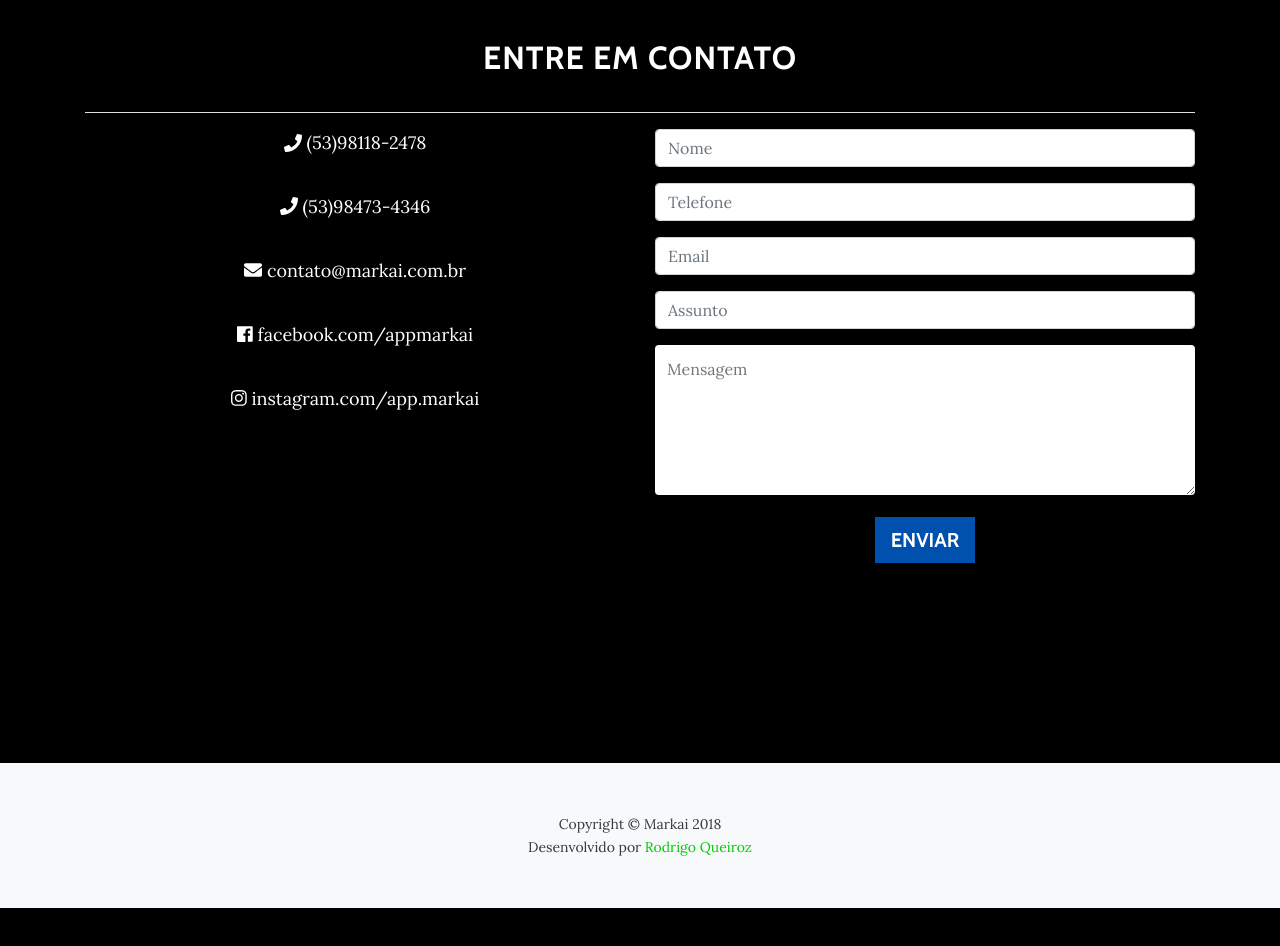
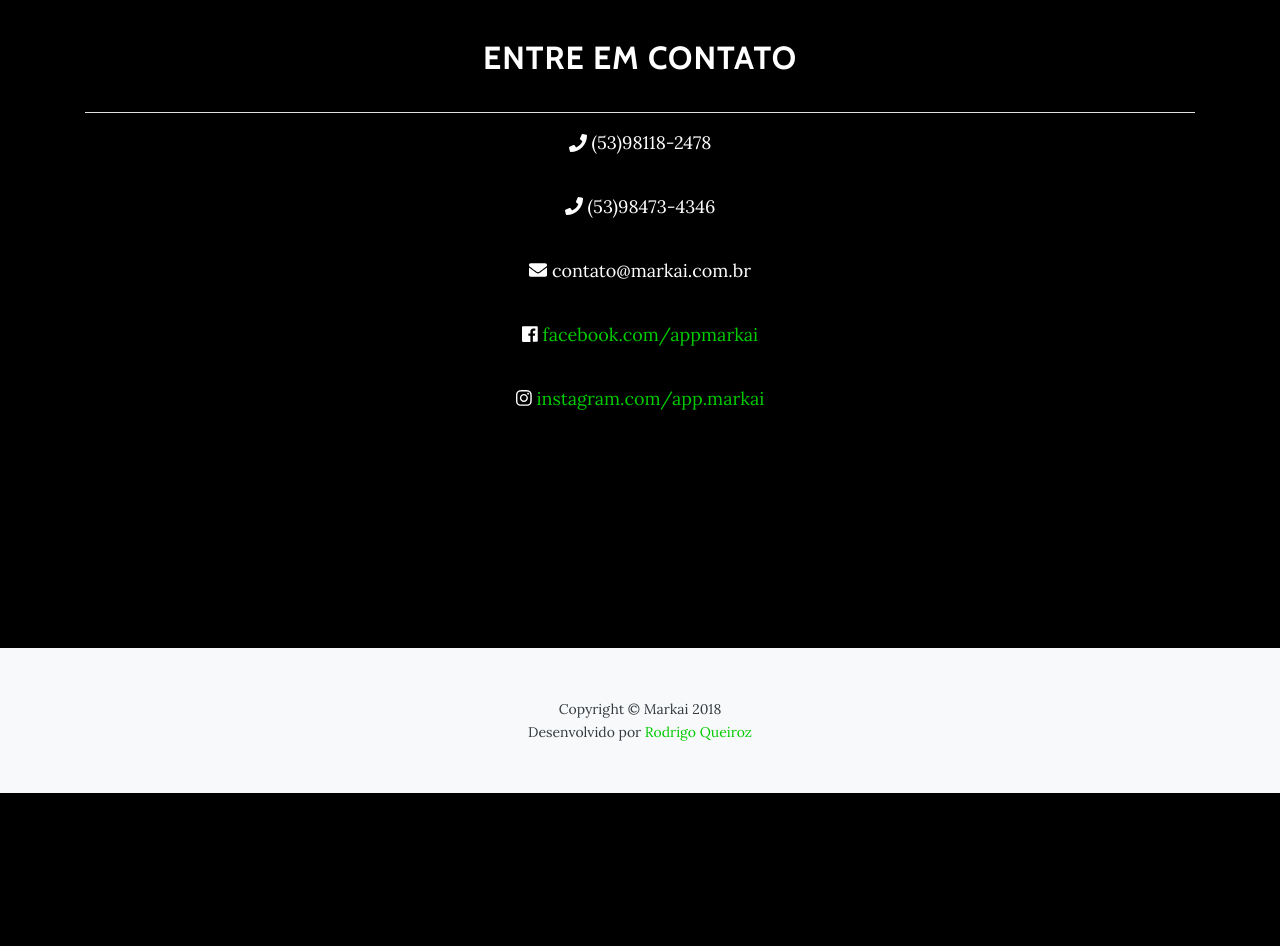
Before and after one commit to RodrigoWebDev/markai, a plain HTML site: page index.html in a window 1280 px wide. Shown: the part 2520-3466 px from the top of the page. After the commit the page ends 3313 px from the top, so only its background shows below. Drawn offline with nearby package versions, Linux system fonts and the light colour scheme.

Commit message:
Ajustes nos links

```diff
--- a/index.html
+++ b/index.html
@@ -103,14 +103,14 @@
             <h2>Entre em contato</h2>
             <hr class="bg-light">
             <div class="row">
-                <div class="col-md-6">
+                <div class="col-md-6 mx-auto">
                     <p><i class="fas fa-phone"></i>(53)98118-2478</p>
                     <p><i class="fas fa-phone"></i>(53)98473-4346</p>
                     <p><i class="fas fa-envelope"></i>contato@markai.com.br</p>
-                    <p><i class="fab fa-facebook"></i>facebook.com/appmarkai</p>
-                    <p><i class="fab fa-instagram"></i>instagram.com/app.markai</p>
+                    <p><i class="fab fa-facebook"></i><a href="facebook.com/appmarkai" target="_blank">facebook.com/appmarkai</a></p>
+                    <p><i class="fab fa-instagram"></i><a href="https://www.instagram.com/app.markai/" target="_blank">instagram.com/app.markai</a></p>
                 </div>
-                <div class="col-md-6">
+                <div class="col-md-6 d-none">
                     <form>
                         <div class="form-group">
                             <input type="text" class="form-control" id="exampleInputEmail1" placeholder="Nome">
```
